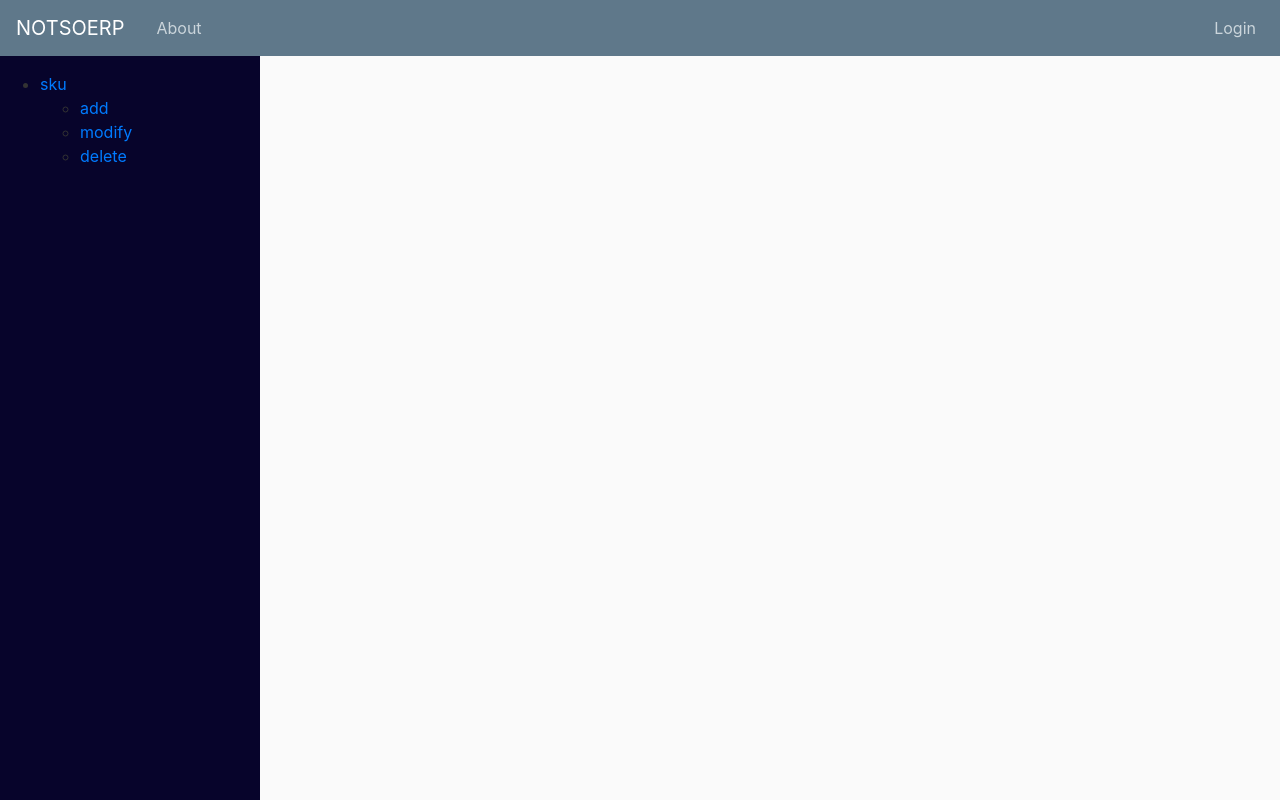
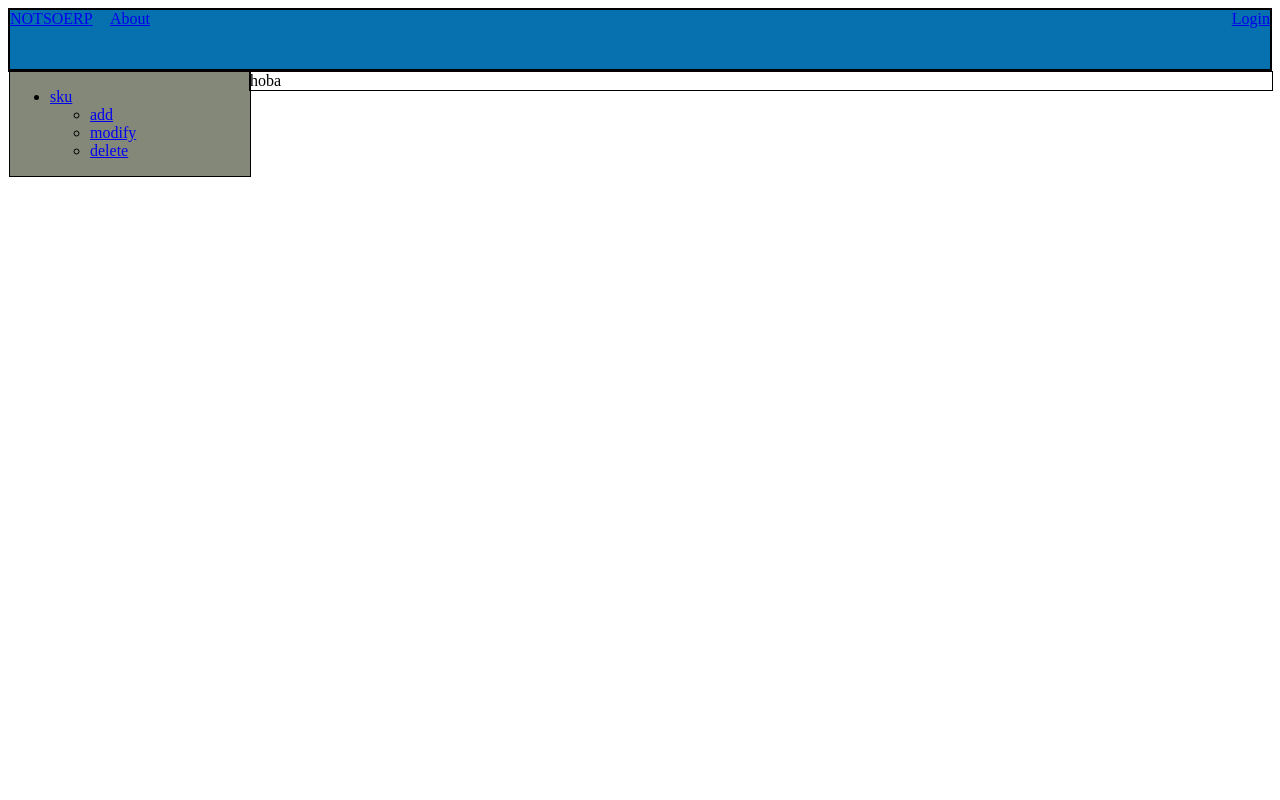
Before and after one commit to vitalik-svt/notsoerp, a Flask app: page /modules in a window 1280 px wide. Run offline with Flask 2, Linux system fonts and the light colour scheme; parts of the project's set-up code (start-up, migrations or seed data) failed here and were passed over; some libraries are stand-ins or nearby versions.

Commit message:
rebuild front

```diff
--- a/erp/static/main.css
+++ b/erp/static/main.css
@@ -1,100 +1,70 @@
 
-/* body and main */
-body {
-  background: #fafafa;
-  color: #333333;
-  margin-top: 5rem;
-}
+/* body */
 
-h1, h2, h3, h4, h5, h6 {
-  color: #444444;
-}
-
-.bg-steel {
-  background-color: #5f788a;
+.body {
+  min-height: 100vh;
 }
 
 /* header */
 
-.site-header .navbar-nav .nav-link {
-  color: #cbd5db;
+.header {
+  border: 1px solid black;
+  height: 60px;
+  background-color: #0771af;
 }
 
-.site-header .navbar-nav .nav-link:hover {
-  color: #ffffff;
+.navbar {
+  border: 1px solid black;
+  height: 100%;
 }
 
-.site-header .navbar-nav .nav-link.active {
-  font-weight: 500;
+.navbar-brand {
+  width: 100px;
+  float: left;
 }
 
-/* left sidebar */
+.navbar-left {
+  float: left;
+}
+
+.navbar-right {
+  float: right
+}
+
+/* main */
+
+.main {
+  border: 1px solid black;
+}
 
 .sidebar{
   position: fixed;
-  top: 0;
-  left: 0;
-  height: 100%;
-  width: 260px;
-  background: #07042b;
-  z-index: 100;
-  transition: all 0.5s ease;
+  width: 240px;
+  /* height: 100%; */
+  background: rgb(131, 136, 120);
+  border: 1px solid black;
 }
-
 
 /* content */
 
-.content-section {
-  background: #ffffff;
-  padding: 10px 20px;
-  border: 1px solid #dddddd;
-  border-radius: 3px;
-  margin-bottom: 20px;
+.content {
+  position: relative;
+  float: left;
+  left: 240px;
+  width: calc(100% - 240px);
+  border: 1px solid black;
 }
 
-.article-title {
-  color: #444444;
+/* here we go */
+
+.add-sku-left-form {
+  display:inline-block;
+  /* width: 50%; */
+  border: 1px solid black;
 }
 
-a.article-title:hover {
-  color: #428bca;
-  text-decoration: none;
+.add-sku-right-form {
+  display:inline-block;
+  /* width: 50%; */
+  border: 1px solid black;
 }
-
-.article-content {
-  white-space: pre-line;
-}
-
-.article-img {
-  height: 65px;
-  width: 65px;
-  margin-right: 16px;
-}
-
-.article-metadata {
-  padding-bottom: 1px;
-  margin-bottom: 4px;
-  border-bottom: 1px solid #e3e3e3
-}
-
-.article-metadata a:hover {
-  color: #333;
-  text-decoration: none;
-}
-
-.article-svg {
-  width: 25px;
-  height: 25px;
-  vertical-align: middle;
-}
-
-.account-img {
-  height: 125px;
-  width: 125px;
-  margin-right: 20px;
-  margin-bottom: 16px;
-}
-
-.account-heading {
-  font-size: 2.5rem;
-}
--- a/erp/templates/layout.html
+++ b/erp/templates/layout.html
@@ -6,10 +6,9 @@
     <meta name="viewport" content="width=device-width, initial-scale=1, shrink-to-fit=no">
 
     <!-- Bootstrap CSS -->
-    <link rel="stylesheet" href="https://maxcdn.bootstrapcdn.com/bootstrap/4.0.0/css/bootstrap.min.css" integrity="sha384-Gn5384xqQ1aoWXA+058RXPxPg6fy4IWvTNh0E263XmFcJlSAwiGgFAW/dAiS6JXm" crossorigin="anonymous">
-
     <link rel="stylesheet" type="text/css" href="{{ url_for('static', filename='main.css') }}">
 
+    <!--title -->
     {% if title %}
         <title>NOTSOERP - {{ title }}</title>
     {% else %}
@@ -17,78 +16,35 @@
     {% endif %}
 </head>
 <body>
-    <div>
-    <header class="site-header">
-      <nav class="navbar navbar-expand-md navbar-dark bg-steel fixed-top">
-        <!-- Navbar Left Side -->
-        <a class="navbar-brand mr-4" href="/home">NOTSOERP</a>
-        <button class="navbar-toggler" type="button" data-toggle="collapse" data-target="#navbarToggle" aria-controls="navbarToggle" aria-expanded="false" aria-label="Toggle navigation">
-          <span class="navbar-toggler-icon"></span>
-        </button>
-          <div class="collapse navbar-collapse" id="navbarToggle">
-            <div class="navbar-nav mr-auto">
+  <header class="header">
+    <nav class="navbar">
+      <a class="navbar-brand" href="/home">NOTSOERP</a>
+      <div class="navbar-itself">
+        <div class="navbar-left">
           {% if current_user.is_authenticated %}
-              <a class="nav-item nav-link" href="{{ url_for('main.modules') }}">Modules</a>
-              <a class="nav-item nav-link" href="#">Data</a>
-              <a class="nav-item nav-link" href="#">Dashboards</a>
-              <a class="nav-item nav-link" href="#">Settings</a>
+          <a class="navbar-link" href="{{ url_for('main.modules') }}">Modules</a>
+          <a class="navbar-link" href="#">Data</a>
+          <a class="navbar-link" href="#">Dashboards</a>
+          <a class="navbar-link" href="#">Settings</a>
           {% else %}
-              <a class="nav-item nav-link" href="{{ url_for('main.about') }}">About</a>
+          <a class="navbar-link" href="{{ url_for('main.about') }}">About</a>
           {% endif %}
         </div>
-            <!-- Navbar Right Side -->
-            <div class="navbar-nav">
+        <div class="navbar-right">
           {% if current_user.is_authenticated %}
-                <a class="nav-item nav-link" href="{{ url_for('users.logout') }}">Logout</a>
+            <a class="navbar-link" href="{{ url_for('users.logout') }}">Logout</a>
           {% else %}
-                <a class="nav-item nav-link" href="{{ url_for('users.login') }}">Login</a>
+            <a class="navbar-link" href="{{ url_for('users.login') }}">Login</a>
           {% endif %}
         </div>
       </div>
     </nav>
   </header>
-    </div>
-    {% block sidebar %}
+  <main class="main">
+    {% block main %}
     {% endblock %}
-    <main role="main" class="container">
-      <div class="row">
-        <div class="col-md-8">
-          {% with messages = get_flashed_messages(with_categories=true) %}
-            {% if messages %}
-              {% for category, message in messages %}
-                <div class="alert alert-{{ category }}">
-                  {{ message }}
-                </div>
-              {% endfor %}
-            {% endif %}
-          {% endwith %}
-          {% block content %}
-          {% endblock %}
-        </div>
-      </div>
   </main>
-
-
-    <!-- Optional JavaScript -->
-    <!-- jQuery first, then Popper.js, then Bootstrap JS -->
-    <script src="https://code.jquery.com/jquery-3.2.1.slim.min.js" integrity="sha384-KJ3o2DKtIkvYIK3UENzmM7KCkRr/rE9/Qpg6aAZGJwFDMVNA/GpGFF93hXpG5KkN" crossorigin="anonymous"></script>
-    <script src="https://cdnjs.cloudflare.com/ajax/libs/popper.js/1.12.9/umd/popper.min.js" integrity="sha384-ApNbgh9B+Y1QKtv3Rn7W3mgPxhU9K/ScQsAP7hUibX39j7fakFPskvXusvfa0b4Q" crossorigin="anonymous"></script>
-    <script src="https://maxcdn.bootstrapcdn.com/bootstrap/4.0.0/js/bootstrap.min.js" integrity="sha384-JZR6Spejh4U02d8jOt6vLEHfe/JQGiRRSQQxSfFWpi1MquVdAyjUar5+76PVCmYl" crossorigin="anonymous"></script>
-    <!-- Sidebar Script -->
-    <script>
-      let arrow = document.querySelectorAll(".arrow");
-      for (var i = 0; i < arrow.length; i++) {
-        arrow[i].addEventListener("click", (e)=>{
-       let arrowParent = e.target.parentElement.parentElement;//selecting main parent of arrow
-       arrowParent.classList.toggle("showMenu");
-        });
-      }
-      let sidebar = document.querySelector(".sidebar");
-      let sidebarBtn = document.querySelector(".bx-menu");
-      console.log(sidebarBtn);
-      sidebarBtn.addEventListener("click", ()=>{
-        sidebar.classList.toggle("close");
-      });
-      </script>
+  <footer>
+  </footer>
 </body>
 </html>
--- a/erp/templates/modules/layout_modules.html
+++ b/erp/templates/modules/layout_modules.html
@@ -1,15 +1,12 @@
 {% extends "layout.html" %}
-{% block sidebar %}
+{% block main %}
   <div class="sidebar">
-    <!--- some br to get content out of navbar -->
-      <br><br><br>
-      <ul class="nav-links">
+    <ul class="menu">
       <li>
         <a href="#">
-            <i class='bx bx-grid-alt' ></i>
           <span class="link_name">sku</span>
         </a>
-          <ul class="sub-menu blank">
+        <ul class="sub-menu">
           <li><a class="link_name" href="{{ url_for('modules.add_sku') }}">add</a></li>
           <li><a class="link_name" href="https://wikiperdia.org">modify</a></li>
           <li><a class="link_name" href="#">delete</a></li>
@@ -17,12 +14,8 @@
       </li>
     </ul>
   </div>
-    <section class="home-section">
-      <div class="home-content">
-        <i class='bx bx-menu' ></i>
-        <span class="text">Sidebar Menu</span>
+  <div class="content">
+    {% block content %}
+    {% endblock %}
   </div>
-  </section>
-{% endblock sidebar%}
-{% block content %}
-{% endblock content%}
+{% endblock main%}
```
Also changed, not shown: erp/templates/home.html (deleted, +0 -27 lines), erp/templates/modules/sku/add_sku.html (+22 -7 lines). Lines whose indentation alone changed are shown as unchanged.
